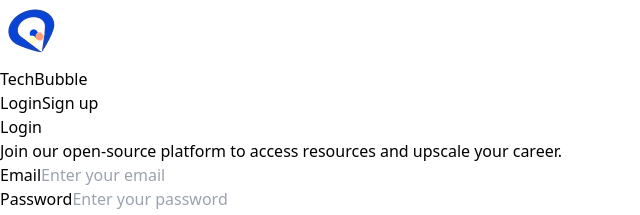
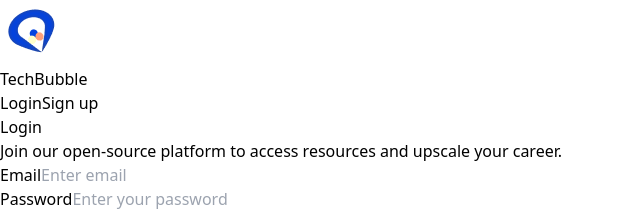
Before and after one commit to quiesscent/tech-bubble-backend, a React (Vite) app in the folder frontend/: page / in a window 1280 px wide. Shown: the top 215 px of the page, without its empty margins (0-640 px from the left). Built offline with nearby package versions, Linux system fonts and the light colour scheme.

Commit message:
Added some changes

```diff
--- a/frontend/src/Login.jsx
+++ b/frontend/src/Login.jsx
@@ -89,7 +89,7 @@ export default function Login() {
               className={`w-full p-3 mt-2 bg-gray-200 rounded-md focus:ring-2 focus:ring-blue-500 ${
                 errors.email ? 'border-red-500' : ''
               }`}
-              placeholder="Enter your email"
+              placeholder="Enter email"
               required
             />
             {errors.email && <p className="text-red-500 text-sm mt-1">{errors.email}</p>}
```
